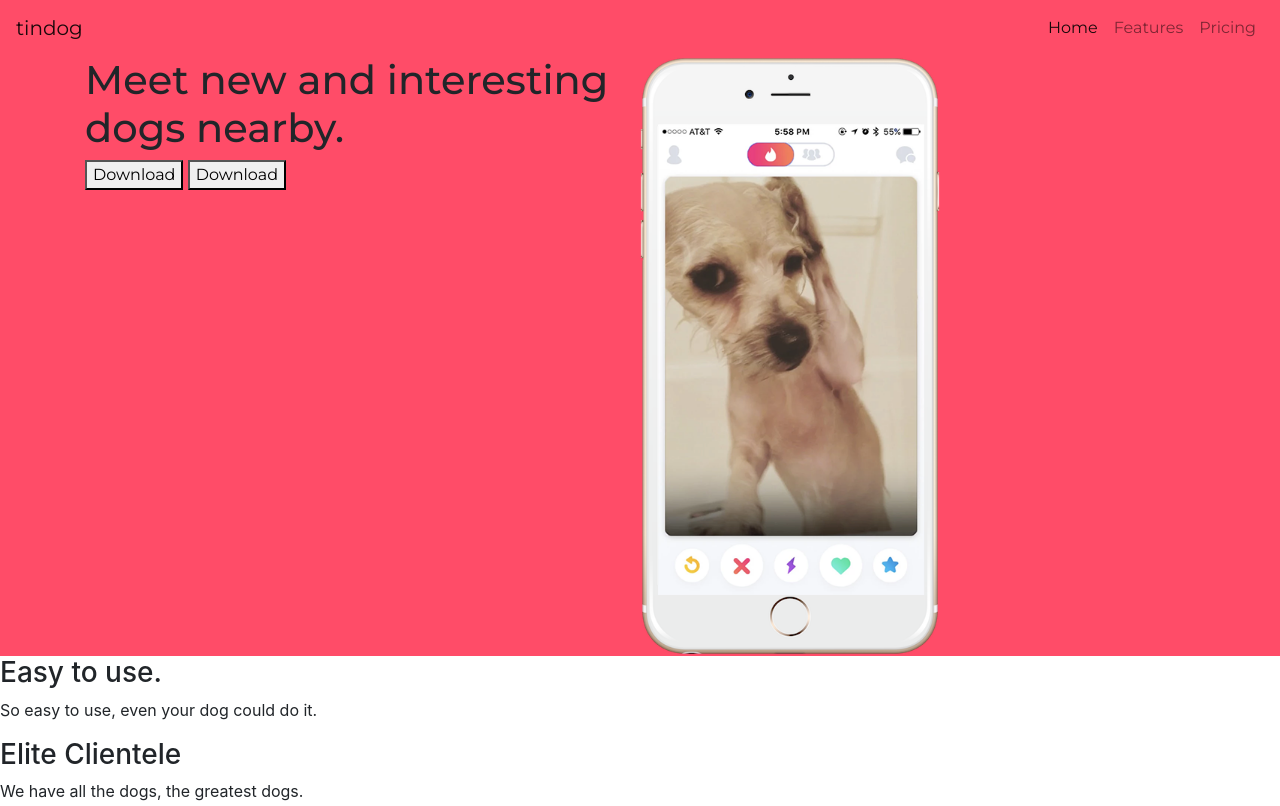
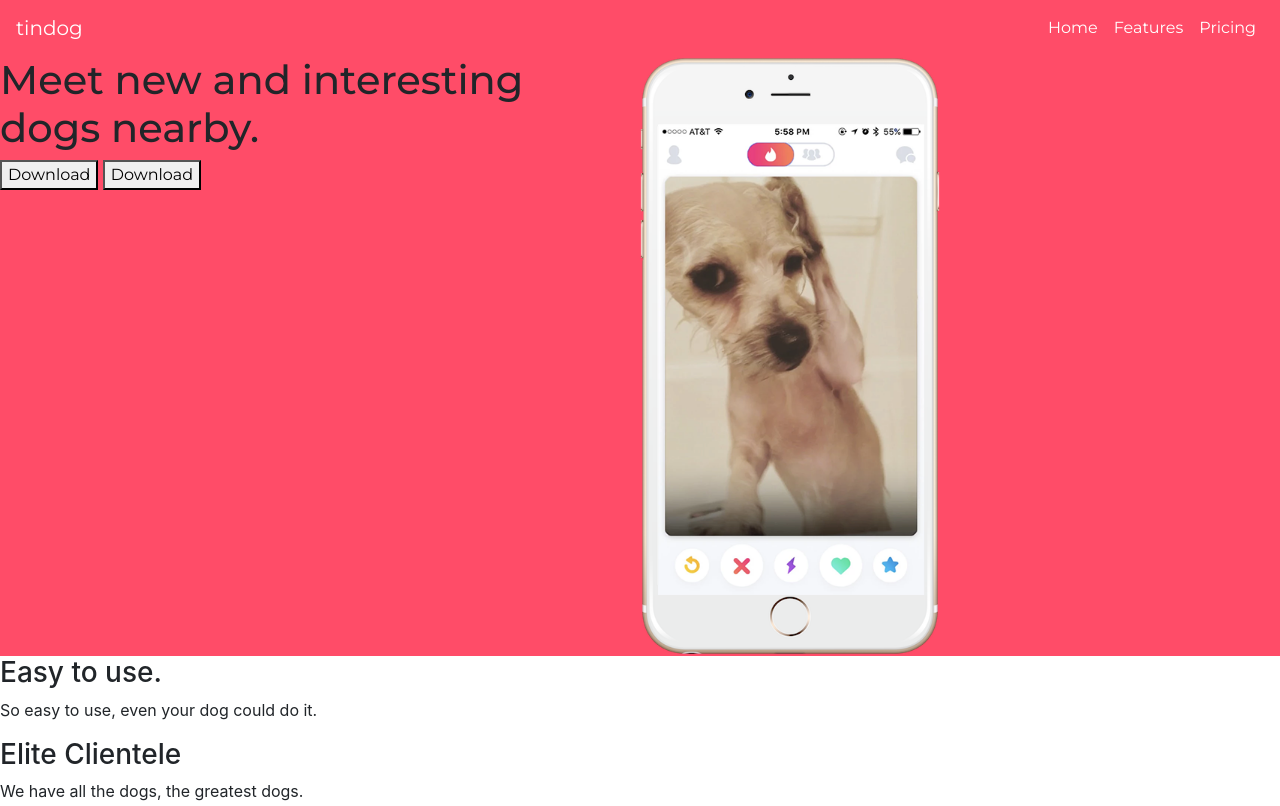
Before and after one commit to calvin-29/responsive_web, a plain HTML site: page index.html in a window 1280 px wide. Shown: the top 806 px of the page. Drawn offline with nearby package versions, Linux system fonts and the light colour scheme.

Commit message:
Made navbar white

```diff
--- a/css/styles.css
+++ b/css/styles.css
@@ -1,6 +1,9 @@
 .title{
     background-color: #ff4c68;
     font-family: montserrat;
+}
+nav a{
+  color: white;
 }
 
 /* Google Font  */
--- a/index.html
+++ b/index.html
@@ -17,7 +17,7 @@
 <body>
    <section class="title">
       <!-- NavBar -->
-      <nav class="navbar navbar-expand-lg navbar-light">
+      <nav class="navbar navbar-expand-lg">
          <a class="navbar-brand" href="#">tindog</a>
          <button class="navbar-toggler" type="button" data-toggle="collapse" data-target="#navbarSupportedContent" aria-controls="navbarSupportedContent" aria-expanded="false" aria-label="Toggle navigation">
             <span class="navbar-toggler-icon"></span>
@@ -38,10 +38,10 @@
       </nav>
 
       <!-- Explanation -->
-      <div class="container">
+      <div>
          <div class="row">
             <div class="col-lg-6 col-md-3">
-               <h1>Meet new and interesting dogs nearby.</h1>
+               <h1 class="head">Meet new and interesting dogs nearby.</h1>
                <button type="button">Download</button>
                <button type="button">Download</button>
             </div>
@@ -146,7 +146,6 @@
 
   </footer>
 
-  <!-- <script src="bootstrap.min.js"></script> -->
   <script src="https://code.jquery.com/jquery-3.2.1.slim.min.js" integrity="sha384-KJ3o2DKtIkvYIK3UENzmM7KCkRr/rE9/Qpg6aAZGJwFDMVNA/GpGFF93hXpG5KkN" crossorigin="anonymous"></script>
   <script src="https://cdn.jsdelivr.net/npm/popper.js@1.12.9/dist/umd/popper.min.js" integrity="sha384-ApNbgh9B+Y1QKtv3Rn7W3mgPxhU9K/ScQsAP7hUibX39j7fakFPskvXusvfa0b4Q" crossorigin="anonymous"></script>
   <script src="https://cdn.jsdelivr.net/npm/bootstrap@4.0.0/dist/js/bootstrap.min.js" integrity="sha384-JZR6Spejh4U02d8jOt6vLEHfe/JQGiRRSQQxSfFWpi1MquVdAyjUar5+76PVCmYl" crossorigin="anonymous"></script>
```
